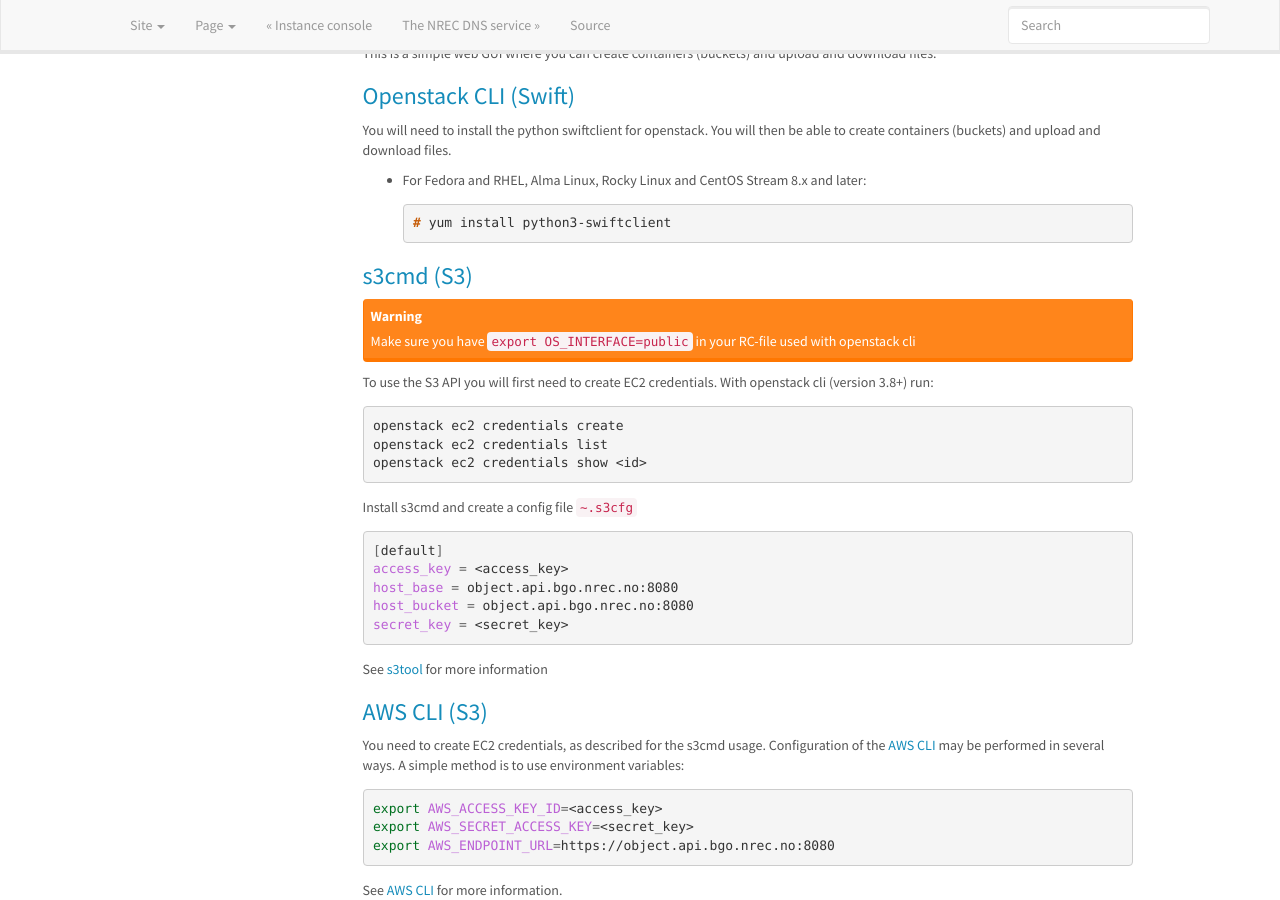
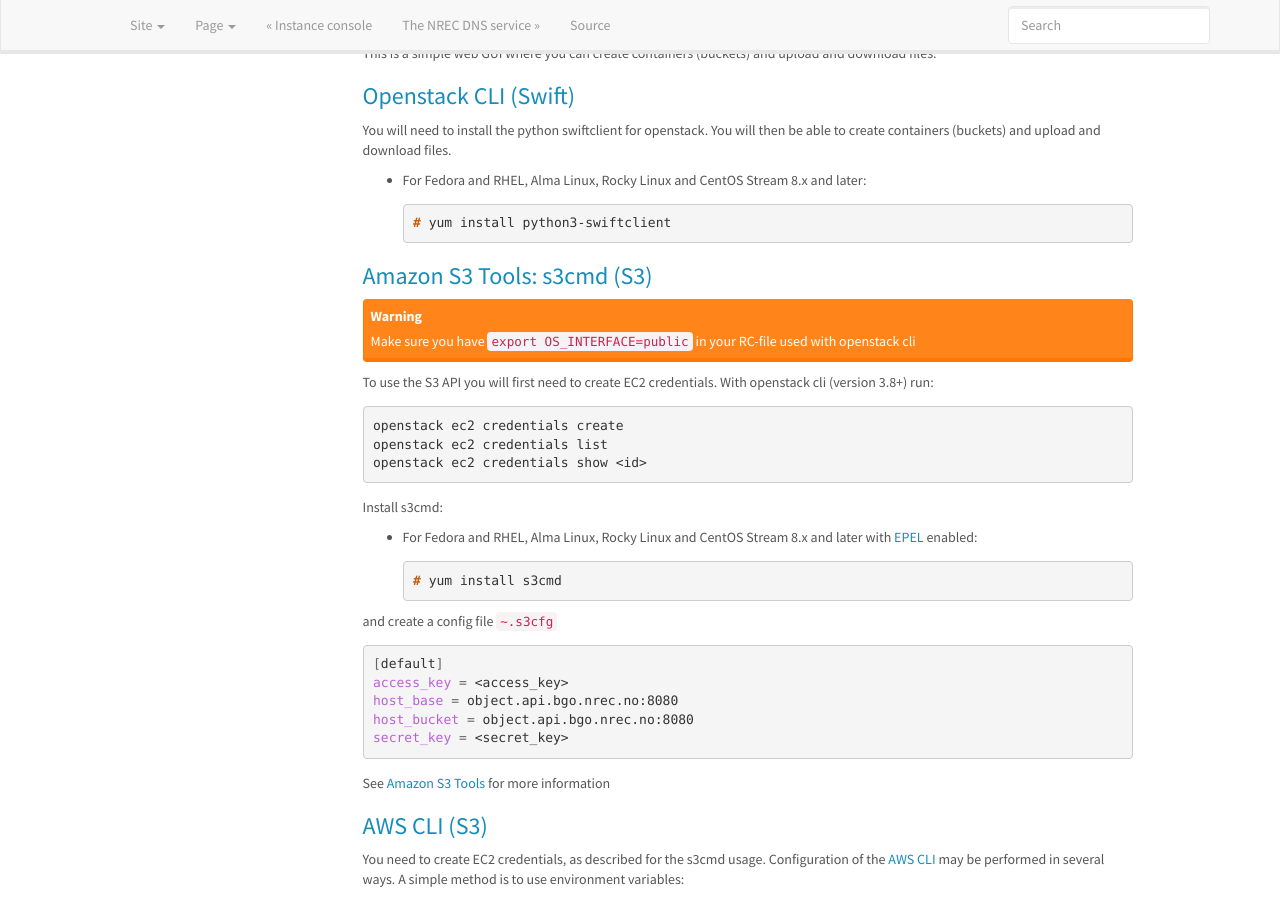
Before and after one commit to norcams/docs-enduser, a Sphinx documentation site: the page built from docs/object.rst, in a window 1280 px wide and 900 px high, scrolled down 959 px. Built offline with Sphinx 7.4.7, drawn with Linux system fonts in a browser that asks for light colours; some of the changed text lies outside the part shown.

Commit message:
more object

```diff
--- a/docs/object.rst
+++ b/docs/object.rst
@@ -17,10 +17,11 @@ Object Storage
 
 .. contents::
 
-.. _s3tool: https://s3tools.org/usage
+.. _Amazon S3 Tools: https://s3tools.org/usage
 .. _AWS CLI: https://docs.aws.amazon.com/cli/
 .. _OpenStack Swift: https://docs.openstack.org/swift/latest/
 .. _Amazon S3: https://docs.aws.amazon.com/AmazonS3/latest/userguide/Welcome.html
+.. _EPEL: https://docs.fedoraproject.org/en-US/epel/
 
 Access
 ======
@@ -67,8 +68,8 @@ be able to create containers (buckets) and upload and download files.
     # yum install python3-swiftclient
 
 
-s3cmd (S3)
-----------
+Amazon S3 Tools: s3cmd (S3)
+---------------------------
 
 .. WARNING::
   Make sure you have :file:`export OS_INTERFACE=public` in your RC-file used
@@ -83,7 +84,16 @@ With openstack cli (version 3.8+) run:
   openstack ec2 credentials list
   openstack ec2 credentials show <id>
 
-Install s3cmd and create a config file :file:`~.s3cfg`
+Install s3cmd:
+
+* For Fedora and RHEL, Alma Linux, Rocky Linux and CentOS Stream 8.x
+  and later with EPEL_ enabled:
+
+  .. code-block:: console
+
+    # yum install s3cmd
+
+and create a config file :file:`~.s3cfg`
 
 .. code-block:: bash
 
@@ -93,7 +103,7 @@ Install s3cmd and create a config file :file:`~.s3cfg`
   host_bucket = object.api.bgo.nrec.no:8080
   secret_key = <secret_key>
 
-See s3tool_ for more information
+See `Amazon S3 Tools`_ for more information
 
 AWS CLI (S3)
 ------------
```
